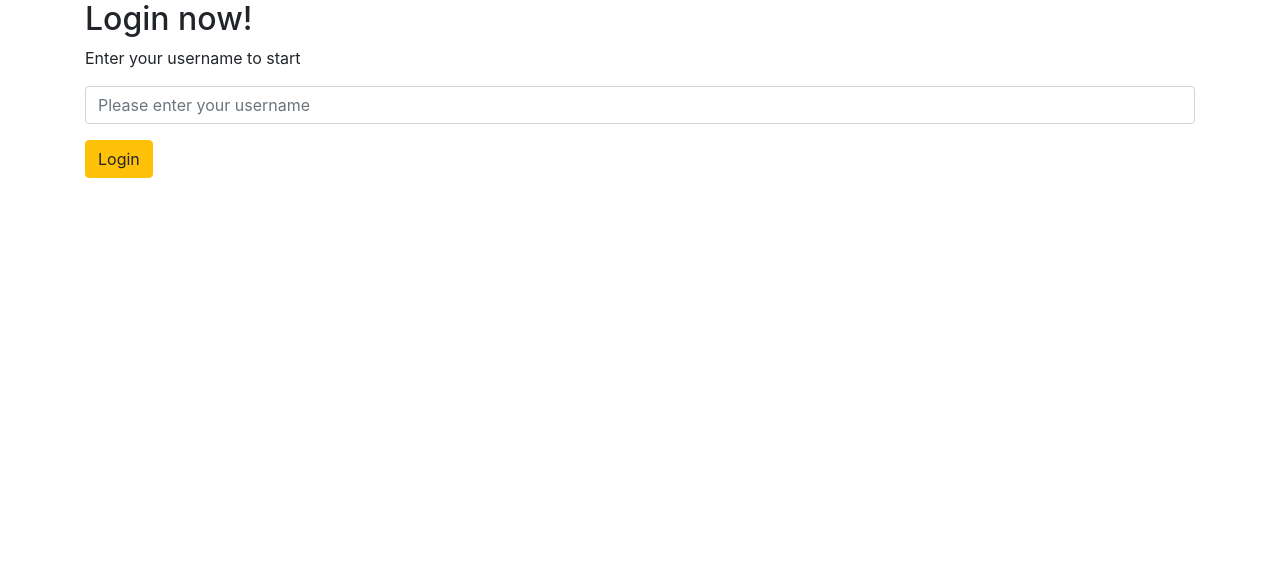
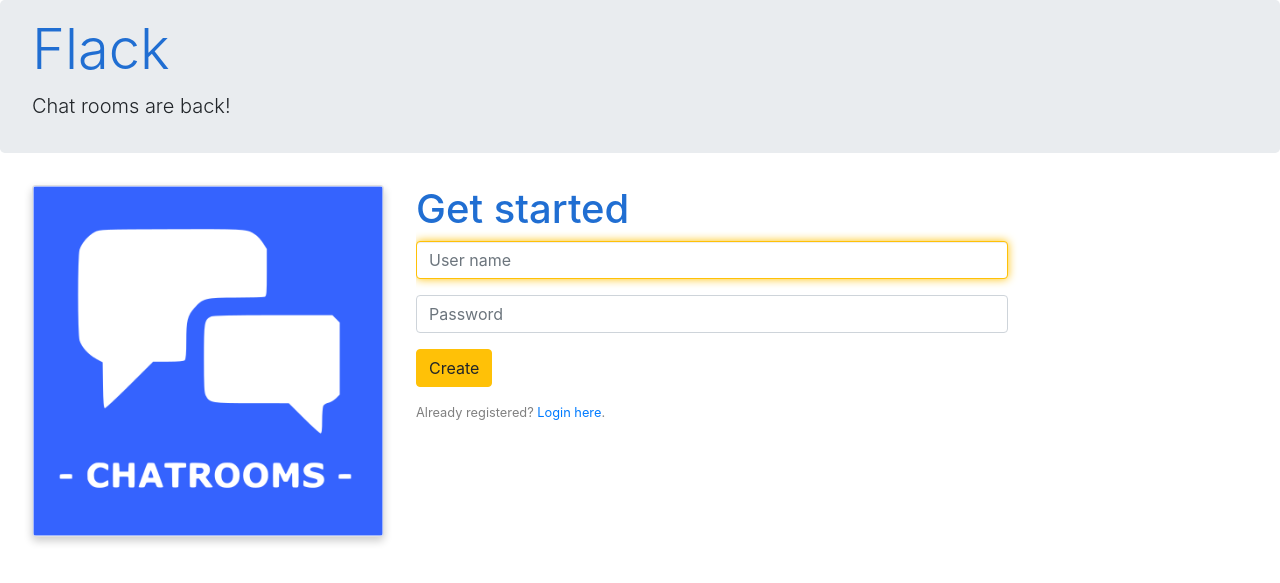
Before and after one commit to MotazBellah/flack, a Flask app: template templates/login.html in a window 1280 px wide. Shown: the top 583 px of the page. Run offline with Flask 2, Linux system fonts and the light colour scheme; the template is opened without the code that fills it: values that come from a table or form of the project are taken from there, others are empty; some libraries are stand-ins or nearby versions.

Commit message:
Added login/registeration route

```diff
--- a/application.py
+++ b/application.py
@@ -24,11 +24,20 @@ app.config['UPLOAD_FOLDER'] = UPLOAD_FOLDER
 app.config['WTF_CSRF_SECRET_KEY'] = "b'f\xfa\x8b{X\x8b\x9eM\x83l\x19\xad\x84\x08\xaa"
 db = SQLAlchemy(app)
 
+# Configure flask login
+login = LoginManager(app)
+login.init_app(app)
+
+
+@login.user_loader
+def load_user(id):
+    return User.query.get(int(id))
 
 # manage a database connection
 # To avaid time errors
 @app.teardown_appcontext
 def shutdown_session(exception=None):
+    db.session.close()
     db.session.remove()
 
 
@@ -62,13 +71,49 @@ def uploaded_file(filename):
 
 @app.route("/", methods=['GET', 'POST'])
 def index():
-    login = 'loggedout'
-    username = ''
-    if 'username' in session:
-        login = 'loggedin'
-        username = session['username']
-    else:
+    reg_form = RegistrationForm()
+    if reg_form.validate_on_submit():
+        username = reg_form.username.data
+        password = reg_form.password.data
+        # hash the password, and save it in db
+        hashed_pswd = pbkdf2_sha256.hash(password)
+
+        # Add user to DB
+        user = User(username=username, password=hashed_pswd)
+        db.session.add(user)
+        db.session.commit()
+        db.session.remove()
+
+        flash("Registered succesfully. Please login.", 'success')
         return redirect(url_for('login'))
+
+    return render_template('index.html', form=reg_form)
+
+
+@app.route('/login', methods=['GET','POST'])
+def login():
+    login_form = LoginForm()
+
+    # Allow login if validation success
+    if login_form.validate_on_submit():
+        user_object = User.query.filter_by(username=login_form.username.data).first()
+        login_user(user_object)
+        return redirect(url_for('chat'))
+
+    return render_template('login.html', form=login_form)
+
+
+@app.route("/chat", methods=['GET', 'POST'])
+def chat():
+    if not current_user.is_authenticated:
+        login = 'loggedout'
+        username = ''
+        flash("Please login", 'danger')
+        return redirect(url_for('login'))
+
+    login = 'loggedin'
+    user_id = current_user.get_id()
+    username = User.query.filter_by(id=user_id).first().username
 
     ROOMS = Room.query.all()
     # print('!!!!!!!!!!!!!!!!!!!!!!')
@@ -125,17 +170,9 @@ def get_messages():
     return jsonify([i.serialize for i in c])
 
 
-@app.route('/login',methods=['GET','POST'])
-def login():
-    if request.method=='POST':
-        session['username']=request.form['username']
-        return redirect(url_for('index'))
-    return render_template('login.html')
-
-
-@app.route('/logout')
+@app.route('/logout', methods=['GET'])
 def logout():
-    session.pop('username',None)
+    logout_user()
     flash("You have logged out successfuly", "success")
     return redirect(url_for('login'))
 
--- a/templates/login.html
+++ b/templates/login.html
@@ -1,32 +1,24 @@
-<!doctype html>
-<html lang="en">
-  <head>
-    <!-- Required meta tags -->
-    <meta charset="utf-8">
-    <meta name="viewport" content="width=device-width, initial-scale=1, shrink-to-fit=no">
+{% extends 'prelogin-layout.html' %}
+{% from 'form_helper.html' import displayField %}
 
-    <!-- Bootstrap CSS -->
-    <link rel="stylesheet" href="https://maxcdn.bootstrapcdn.com/bootstrap/4.0.0/css/bootstrap.min.css" integrity="sha384-Gn5384xqQ1aoWXA+058RXPxPg6fy4IWvTNh0E263XmFcJlSAwiGgFAW/dAiS6JXm" crossorigin="anonymous">
+{% block title %}Registration {% endblock %}
 
-    <title>Chat - Login</title>
-  </head>
-  <body>
-      <div  class="container">
-          <h2>Login now!</h2>
-          <p>Enter your username to start</p>
+{% block content %}
+    <h1>Get started</h1>
 
-          <form action="{{ url_for('login') }}" method="post">
-              <div class="form-group">
-                  <input type="text"  class="form-control" name="username" value="" placeholder="Please enter your username">
-              </div>
-              <input type="submit" value="Login" class="btn btn-warning">
-          </form>
-      </div>
+    <form action="{{ url_for('index') }}" method="post">
 
-    <!-- Optional JavaScript -->
-    <!-- jQuery first, then Popper.js, then Bootstrap JS -->
-    <script src="https://code.jquery.com/jquery-3.2.1.slim.min.js" integrity="sha384-KJ3o2DKtIkvYIK3UENzmM7KCkRr/rE9/Qpg6aAZGJwFDMVNA/GpGFF93hXpG5KkN" crossorigin="anonymous"></script>
-    <script src="https://cdnjs.cloudflare.com/ajax/libs/popper.js/1.12.9/umd/popper.min.js" integrity="sha384-ApNbgh9B+Y1QKtv3Rn7W3mgPxhU9K/ScQsAP7hUibX39j7fakFPskvXusvfa0b4Q" crossorigin="anonymous"></script>
-    <script src="https://maxcdn.bootstrapcdn.com/bootstrap/4.0.0/js/bootstrap.min.js" integrity="sha384-JZR6Spejh4U02d8jOt6vLEHfe/JQGiRRSQQxSfFWpi1MquVdAyjUar5+76PVCmYl" crossorigin="anonymous"></script>
-  </body>
-</html>
+        {{ displayField(form.username, 'User name', autocomplete='off',autofocus=true) }}
+        {{ displayField(form.password, 'Password') }}
+        {{ displayField(form.confirm_pswd, 'Confirm Password') }}
+        <div class="form-group">
+            <input type="submit" value="Create" class="btn btn-warning">
+        </div>
+
+        {{ form.csrf_token }}
+
+    </form>
+
+    <p>Already registered? <a href="{{url_for('login')}}">Login here</a>.</p>
+
+{% endblock %}
```
